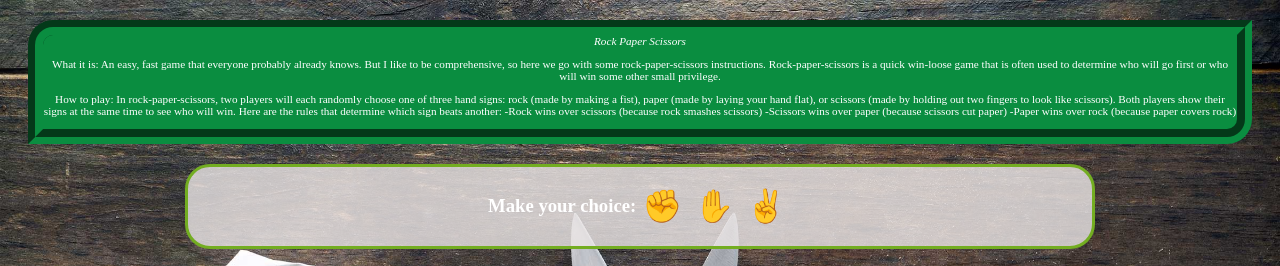
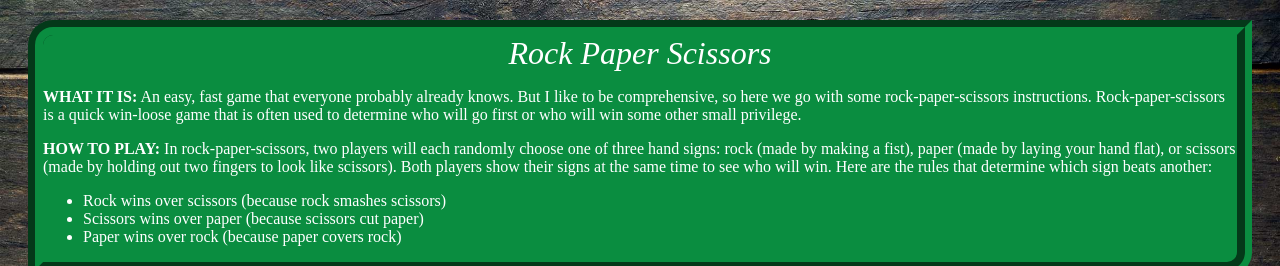
Before and after one commit to mikyrenato/2nd-Project, a plain HTML site: page index.html in a window 1280 px wide. Shown: the top 266 px of the page. Drawn offline with Linux system fonts and the light colour scheme.

Commit message:
add more style to the game

```diff
--- a/assets/css/style.css
+++ b/assets/css/style.css
@@ -14,7 +14,7 @@ html {
     border: none;
     outline: none;
     cursor: pointer;
-    font-size: 2rem;
+    font-size: 6rem;
     transition: 100ms;
   }
 
@@ -33,7 +33,7 @@ html {
 
   .result-score {
     margin-left: .1rem;
-    font-size: .5rem;
+    font-size: 1.5rem;
     color: #333;
   }
 
@@ -56,10 +56,13 @@ html {
     border: 3px solid #73AD21;
     padding: 10px;
     margin-top: 20px;
+    color: black;
+    font-size: 200%;
   }
 
   header {
     text-align: center;
+    font-size: 200%;
 }
 
 #result {
@@ -72,6 +75,8 @@ html {
     border: 3px solid #73AD21;
     padding: 10px;
     margin-top: 20px;
+    color: black;
+    font-size: 200%;
   }
 
   #par {
@@ -84,5 +89,9 @@ html {
     margin-right: 20px;
     background-color: #0a8d40;
     border-radius: 25px 0 25px 0;
-    font-size: 70%;
+    font-size: 100%;
 }
+
+li, p {
+  text-align: left;
+}
--- a/index.html
+++ b/index.html
@@ -14,12 +14,14 @@
     <header><em>Rock Paper Scissors</em></header>
 
 
-    <p>What it is: An easy, fast game that everyone probably already knows. But I like to be comprehensive, so here we go with some rock-paper-scissors instructions. Rock-paper-scissors is a quick win-loose game that is often used to determine who will go first or who will win some other small privilege.</p>
-    <p>How to play: In rock-paper-scissors, two players will each randomly choose one of three hand signs: rock (made by making a fist), paper (made by laying your hand flat), or scissors (made by holding out two fingers to look like scissors). Both players show their signs at the same time to see who will win. Here are the rules that determine which sign beats another:
+    <p><strong>WHAT IT IS:</strong> An easy, fast game that everyone probably already knows. But I like to be comprehensive, so here we go with some rock-paper-scissors instructions. Rock-paper-scissors is a quick win-loose game that is often used to determine who will go first or who will win some other small privilege.</p>
+    <p><strong>HOW TO PLAY:</strong> In rock-paper-scissors, two players will each randomly choose one of three hand signs: rock (made by making a fist), paper (made by laying your hand flat), or scissors (made by holding out two fingers to look like scissors). Both players show their signs at the same time to see who will win. Here are the rules that determine which sign beats another: </p>
 
-        -Rock wins over scissors (because rock smashes scissors)
-        -Scissors wins over paper (because scissors cut paper)
-        -Paper wins over rock (because paper covers rock)</p>
+        <ul>
+            <li>Rock wins over scissors (because rock smashes scissors)</li>
+            <li>Scissors wins over paper (because scissors cut paper)</li>
+            <li>Paper wins over rock (because paper covers rock)</li>
+        </ul>
 
     </section>
 
```
